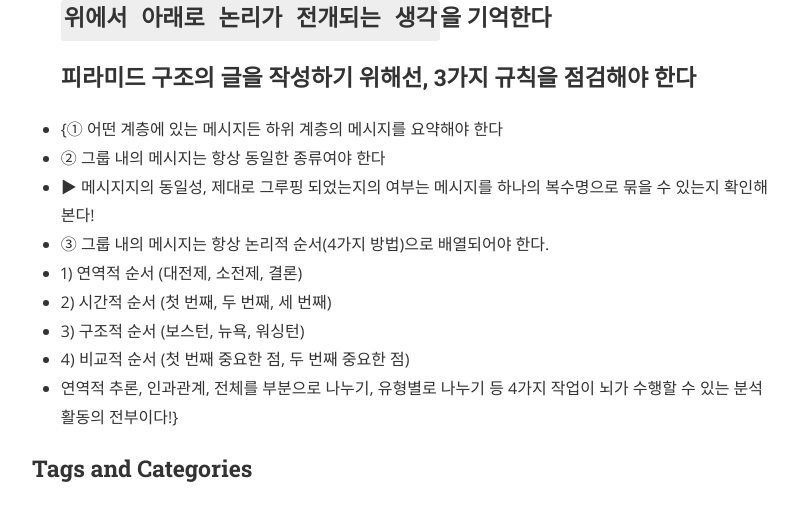
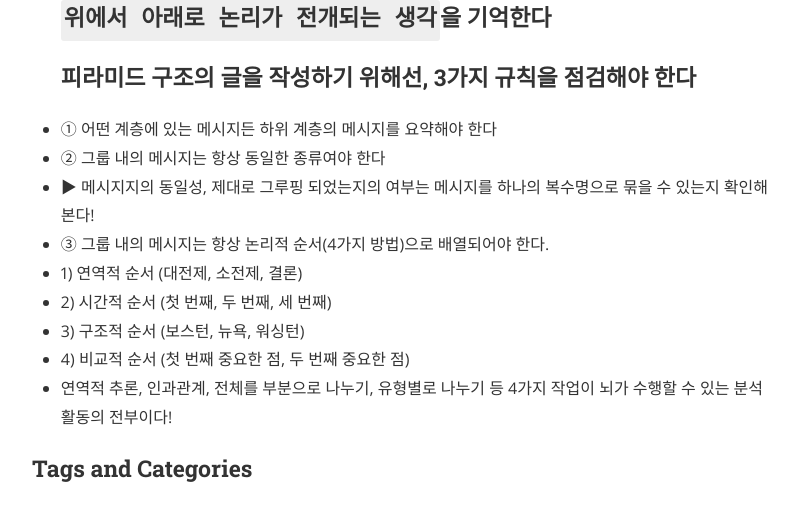
Before and after one commit to Taeho-Kim-0322/Taeho-Kim-0322.github.io, a Jekyll site: the page built from _posts/2020-11-30-논리의기술_1부.md, in a window 1280 px wide and 900 px high, scrolled down 790 px. Shown: the part 142-652 px from the top of the window, without its empty margins (240-1039 px from the left). Built offline with Jekyll 4.4.1, drawn with Linux system fonts in a browser that asks for light colours; nearby versions of some CDN libraries.

```diff
--- a/_posts/2020-11-30-논리의기술_1부.md
+++ b/_posts/2020-11-30-논리의기술_1부.md
@@ -16,7 +16,7 @@ cover:  "/assets/instacode.png"
  - 인간의 뇌는 항목의 수가 네다섯 개를 넘어서면 어떤 논리적 범주에 따라 분류하여 기억한다
 ### 독자는 으레 핵심이 먼저 나온 후에 부수적인 내용이 나오는 형태, 즉 `위에서 아래로 논리가 전개되는 생각`을 기억한다
 ### 피라미드 구조의 글을 작성하기 위해선, 3가지 규칙을 점검해야 한다
- - {① 어떤 계층에 있는 메시지든 하위 계층의 메시지를 요약해야 한다
+ - ① 어떤 계층에 있는 메시지든 하위 계층의 메시지를 요약해야 한다
  - ② 그룹 내의 메시지는 항상 동일한 종류여야 한다
   - ▶ 메시지지의 동일성, 제대로 그루핑 되었는지의 여부는 메시지를 하나의 복수명으로 묶을 수 있는지 확인해본다!
  - ③ 그룹 내의 메시지는 항상 논리적 순서(4가지 방법)으로 배열되어야 한다.
@@ -24,7 +24,7 @@ cover:  "/assets/instacode.png"
   - 2) 시간적 순서 (첫 번째, 두 번째, 세 번째)
   - 3) 구조적 순서 (보스턴, 뉴욕, 워싱턴)
   - 4) 비교적 순서 (첫 번째 중요한 점, 두 번째 중요한 점)
-  - 연역적 추론, 인과관계, 전체를 부분으로 나누기, 유형별로 나누기 등 4가지 작업이 뇌가 수행할 수 있는 분석활동의 전부이다!}
+  - 연역적 추론, 인과관계, 전체를 부분으로 나누기, 유형별로 나누기 등 4가지 작업이 뇌가 수행할 수 있는 분석활동의 전부이다!
 
 
 
```
